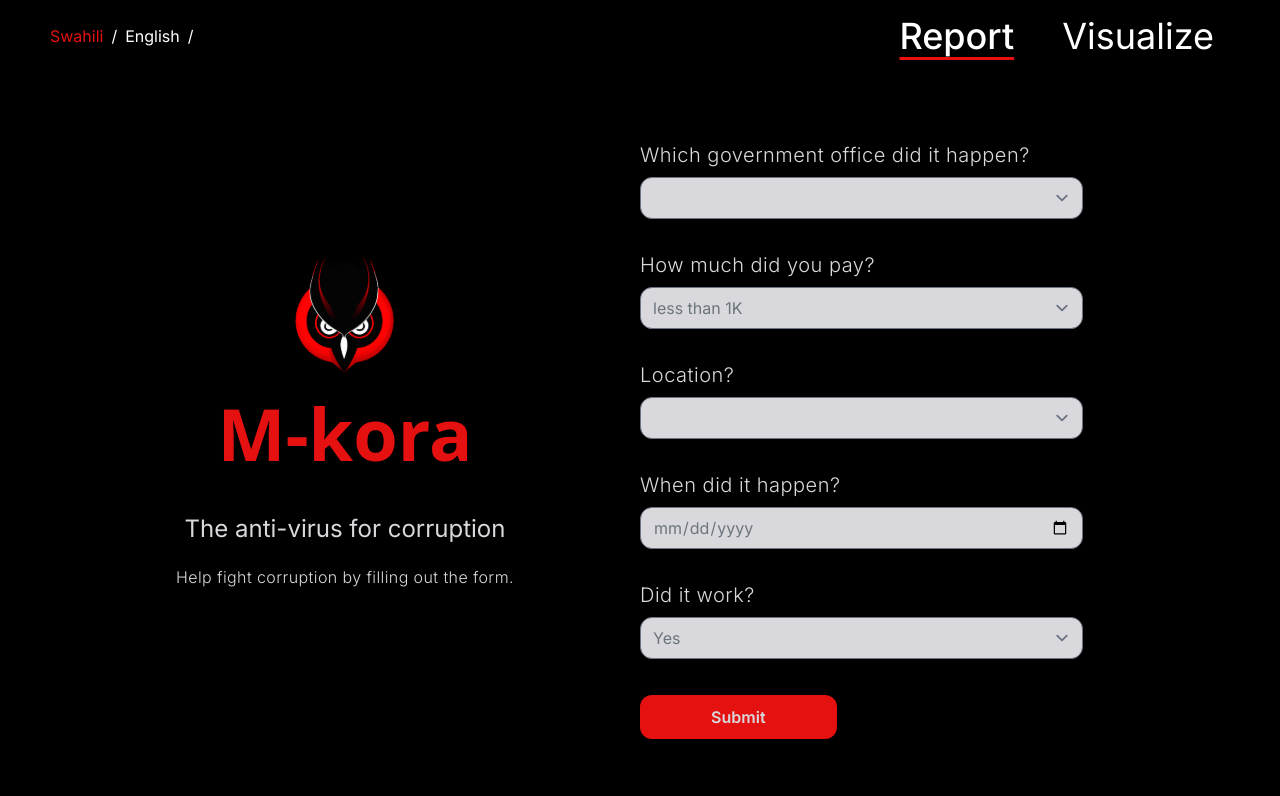
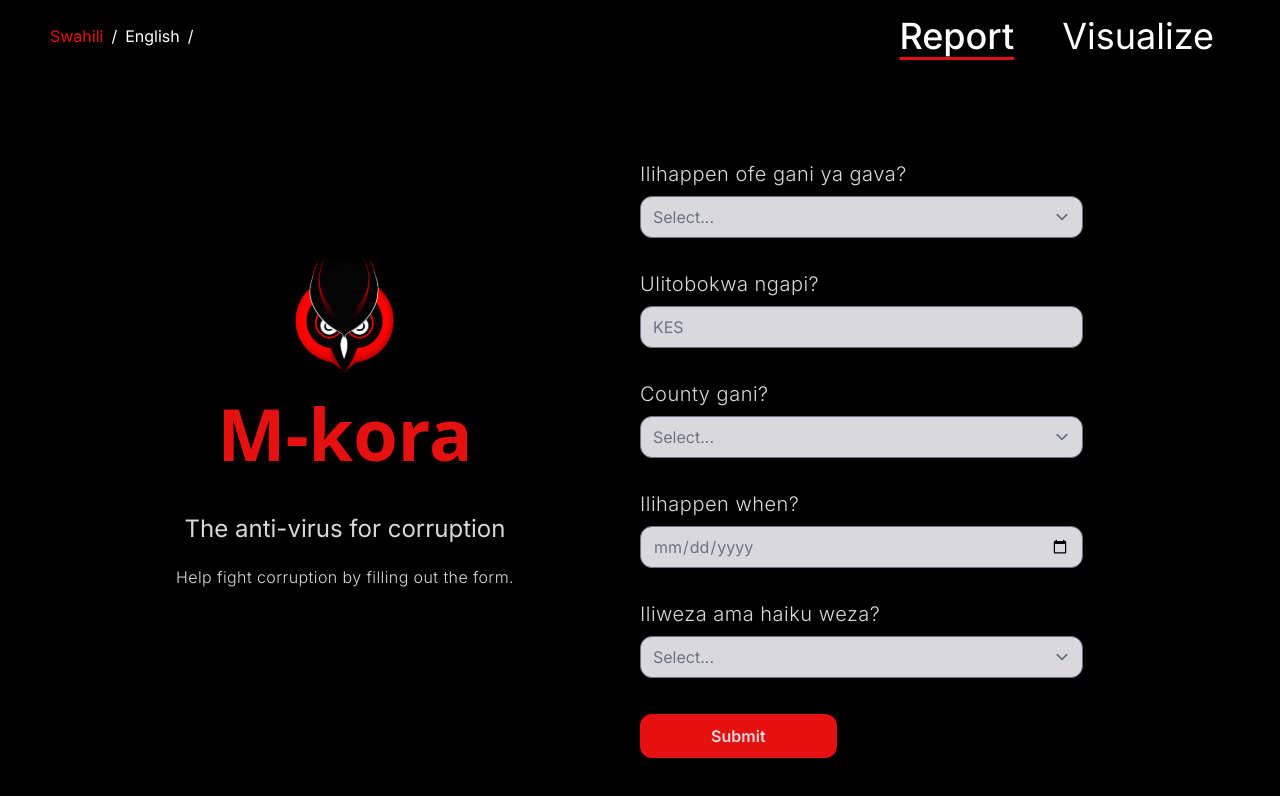
Before and after one commit to asamisellah/mkora-frontend, a Next.js app: page /report in a window 1280 px wide. Shown: the top 796 px of the page. Built offline with nearby package versions, Linux system fonts and the light colour scheme.

Commit message:
refactor form

```diff
--- a/app/components/input.jsx
+++ b/app/components/input.jsx
@@ -1,9 +1,12 @@
-export default function Input ({label, name, type="text", validators, register}) {
+export default function Input({ label, name, type = "text", validators, register, errors, placeholder }) {
   return (
     <section className="field">
       <label className="label">{ label }</label>
-      <input type={type} className="input" {...register(name, {...validators})} />
+      <input
+        type={type}
+        placeholder={placeholder}
+        className="input" {...register(name, { ...validators })} />
+      {errors && <p className="text-primary text-xs pt-2">{errors.message }</p>}
     </section>
-
   )
 }
--- a/app/components/languageMenu.jsx
+++ b/app/components/languageMenu.jsx
@@ -5,7 +5,7 @@ export default function LanguageMenu({ language, setLanguage }) {
     <div className="text-secondary font-normal flex flex-row items-center justify-center">
       {languages.map((lang, index) => (
         <>
-          <button key={index} className={language == lang && "text-primary"} onClick={()=>{setLanguage(lang)}}>{lang}</button>
+          <button key={index} className={language == lang ? "text-primary": ""} onClick={()=>{setLanguage(lang)}}>{lang}</button>
           <div className="mx-2">/</div>
         </>
       ))}
--- a/app/components/navbar.jsx
+++ b/app/components/navbar.jsx
@@ -16,12 +16,12 @@ export default function Navbar({ navLinks, children }) {
   }
 
   const getMobileMenu = () => {
-    navLinks.map(link => (
+    navLinks.map((link, index) => (
       <li key={link.name}>
         <Link
           className={`text-4xl ml-4 p-4 text-secondary  ${isActive(link) ? "underline underline-offset-8 decoration-primary font-medium": "font-normal"}`}
           href={link.href}
-          key={link.name}>
+          key={index+link.name}>
           {link.name}
         </Link>
       </li>
--- a/app/components/select.jsx
+++ b/app/components/select.jsx
@@ -1,18 +1,22 @@
-export default function Select({ label, name, validators, options = [], register }) {
+export default function Select({ label, name, validators, options = [], register, optionKeys, errors }) {
 
   return (
     <section className="field">
       <label className="label">{ label }</label>
 
       <select className="input" {...register(name, { ...validators })}>
+        <option value="">Select...</option>
         {options.length && options.map(option => {
           return (
-            <option key={option.value} value={option.value}>{option.name["english"] ? option.name["english"] : option.name }</option>
-          )
-        }
+            <option
+              key={option[optionKeys.value]}
+              value={option[optionKeys.value]}>
+              {option[optionKeys.name]["english"] ? option[optionKeys.name]["english"] : option[optionKeys.name]}
+            </option>
+          )}
         )}
-
       </select>
+      {errors && <p className="text-primary text-xs pt-2">{errors.message }</p>}
     </section>
 
   )
--- a/app/constants.js
+++ b/app/constants.js
@@ -4,23 +4,37 @@ export const navLinks = [
 ]
 
 export const fields = [
-  { name: 'institution', label: { english: "Which government office did it happen?", swahili: "Ilihappen ofe gani ya gava?" }, type: "select", validators: { required: true } },
-  { name: "amount", label: { english: "How much did you pay?", swahili: "Ulitobokwa ngapi?" }, type: "select", validators: { required: true } },
-  { name: "location", label: { english: "Location?", swahili: "County gani?" }, type: "select", validators: { required: true } },
-  { name: "incidentDate", label: { english: "When did it happen?", swahili: "Ilihappen when?" }, type: "date", validators: { required: true } },
-  { name: "itWorked", label: { english: "Did it work?", swahili: "Iliweza ama haiku weza?" }, type: "select", validators: { required: true } }
+  {
+    name: 'institution', label: { english: "Which government office did it happen?", swahili: "Ilihappen ofe gani ya gava?" }, type: "select",
+    optionsKey: { optionName: "agencies", optionKeys: { value: "id", name: "name" } },
+    validators: { swahili: { required: "Chagua huduma" }, english: { required: "Select an institution" } }
+  },
+  {
+    name: "amount", label: { english: "How much did you pay?", swahili: "Ulitobokwa ngapi?" }, type: "number", placeholder: "KES",
+    validators: { swahili: { required: "Inahitajika" }, english: { required: "Enter Amount" } }
+  },
+  {
+    name: "location", label: { english: "Location?", swahili: "County gani?" }, type: "select",
+    optionsKey: { optionName: "counties", optionKeys: { value: "code", name: "name" } },
+    validators: { swahili: { required: "Chagua county" }, english: { required: "Select a county" } }
+  },
+  {
+    name: "incidentDate", label: { english: "When did it happen?", swahili: "Ilihappen when?" }, type: "date",
+    validators: { swahili: { required: "Chagua siku" }, english: { required: "Select a date" } }
+  },
+  {
+    name: "itWorked", label: { english: "Did it work?", swahili: "Iliweza ama haiku weza?" }, type: "select", optionsKey: { optionName: "itWorked" },
+    validators: { swahili: { required: "Chagua moja" }, english: { required: "Select option" } }
+  }
 ]
 
-
-// export const fieldsOrder = [
-//   "institution",
-//   "amount",
-//   "location",
-//   "incidentDate",
-//   "itWorked"
-// ]
-
 export const options = {
+  agencies: [
+    { id: "1", name: "KRA", keys: { value: "id", name: "name" } }
+  ],
+  counties: [
+    { code: "47", name: "Nairobi" }
+  ],
   amount: [
     { name: "less than 1K", value: "below-1k" },
     { name: "above 10K", value: "above-1k" },
--- a/app/globals.css
+++ b/app/globals.css
@@ -9,7 +9,7 @@ body {
 
 @layer components{
   .input{
-    @apply text-darkgray bg-lightgray rounded-xl md:w-9/12
+    @apply text-darkgray bg-lightgray rounded-xl
   }
 
   .label{
@@ -17,40 +17,11 @@ body {
   }
 
   .field{
-    @apply flex flex-col my-4 text-xl
+    @apply flex flex-col my-4 text-xl md:w-9/12 w-full
+  }
+
+  .submit-btn{
+    @apply transition ease-in-out delay-75 bg-primary text-lightgray font-semibold md:w-4/12 py-2.5 px-8
+    mt-5 rounded-xl disabled:bg-darkgray hover:bg-opacity-75 hover:duration-300
   }
 }
-
-/* .logo-header{
-  font-size: 2.5rem;
-}
-
-.header{
-  margin: 2rem 0;
-}
-
-.container{
-  width: 60%;
-  margin: 0 auto;
-}
-
-.survey{
-  padding: 2rem;
-}
-
-.label{
-  padding: 1rem 0;
-}
-
-.input{
-  border-color: #dedede;
-  border-radius: 10px;
-  color: gray;
-}
-
-.button{
-  border-radius: 6px;
-  padding: 0.5rem 2rem;
-  background-color: #1399fc;
-  color: #fff;
-}*/
--- a/app/layout.js
+++ b/app/layout.js
@@ -1,7 +1,5 @@
 import './globals.css'
 import { Inter } from 'next/font/google'
-import Navbar from './components/navbar'
-import { navLinks } from './constants'
 
 const inter = Inter({ subsets: ['latin'] })
 
--- a/app/report/page.jsx
+++ b/app/report/page.jsx
@@ -1,14 +1,65 @@
 'use client'
 
-import { useForm } from "react-hook-form"
+import Link from "next/link"
+import { useEffect, useState } from "react"
+import { useForm, ErrorMessage } from "react-hook-form"
 import Input from "../components/input"
 import Select from "../components/select"
 import { fields, options } from "../constants"
+// import { getOptions } from "../api/route"
 
-const Statistics = () => {
-  const { register, handleSubmit } = useForm()
-  const onSubmit = (data) => console.log(data)
-  const language = "english"
+
+const Report = () => {
+  // const [options, setOptions] = useState({})
+
+  const { register, handleSubmit, formState: { errors, isSubmitting, isSubmitted }, } = useForm(
+    {
+      defaultValues: {
+        amount: ""
+      }
+    })
+  const language = "swahili"
+
+  // On submit:
+  // Check for valid state/errors (Validations if field is missing)
+  // Submit data
+  // Handle is submitting state
+  // Handle is submitted state i.e. both error and success
+
+  // useEffect(() => {
+  // await fetch(`http://localhost:9080/api/v1/options`, {
+  //   headers: {
+  //     'Content-Type': 'application/json',
+  //   }
+  //    const fetchOptions = async() => {
+  //     const result = await getOptions()
+  //     if (!ignore) {
+  //       console.log(result)
+  //       setOptions(result)
+  //     }
+  //   }
+
+  //   let ignore = false;
+
+  //   fetchOptions()
+
+  //   return () => {
+  //     ignore = true;
+  //   };
+  // }, [])
+
+
+
+
+  const onSubmit = (data) => {
+    console.log(data)
+  }
+
+  // console.log('Errors', errors)
+
+  // console.log('IsDirty', isDirty, 'dirtyFields', dirtyFields)
+
+
 
 
   const renderInputs = () => {
@@ -17,39 +68,62 @@ const Statistics = () => {
       switch (field.type) {
         case "select":
           // Get the options based on the name
+          const {optionName, optionKeys = {name: "name", value: "value"}} = field.optionsKey
           return (
+            <>
               <Select
-              key={index}
+                key={field.name}
                 {...field}
                 register={register}
                 label={field.label[language]}
                 name={field.name}
-              options={options[field.name]}
+                options={options[optionName]}
+                optionKeys={optionKeys}
+                errors={errors[field.name]}
+                validators={field.validators[language]}
               >
               </Select>
+          </>
           )
 
         default:
           return (
+            <>
               <Input
-              key={index}
+                key={field.name}
                 {...field}
                 register={register}
                 label = {field.label[language]}
                 name={field.name}
+                errors={errors[field.name]}
+                validators={field.validators[language]}
               ></Input>
+
+            </>
           )
       }
-
     })
   }
 
   return (
+    <>
+      {isSubmitted ? (
+        <div className="text-lightgray font-semibold text-xl text-center flex flex-col">
+          <p className="mb-4"> Successfully submitted. Thank you for your contribution! </p>
+          <Link className="text-primary mb-2 hover:text-opacity-75" href="/analytics">View statistics</Link>
+          <Link className="text-primary hover:text-opacity-75" href="/">Back</Link>
+        </div>
+      ) : (
         <form className="flex flex-col" onSubmit={handleSubmit(onSubmit)}>
           {renderInputs()}
-
-      <input className="bg-primary text-lightgray font-semibold md:w-4/12 py-2.5 px-8 mt-5 rounded-xl" type="submit" />
+          <input
+            className="submit-btn"
+            disabled={isSubmitting}
+            type="submit" />
         </form>
         )
       }
-export default Statistics
+    </>
+  )
+}
+export default Report
--- a/app/styles/report/styles.css
+++ b/app/styles/report/styles.css
@@ -6,23 +6,10 @@
   grid-template-areas:
     "nav nav"
     "header main";
-
-}
-
-@media (max-width: 600px) {
-  .report {
-    grid-template-columns: 1fr;
-    grid-template-rows: auto auto auto;
-    grid-template-areas:
-      "nav"
-      "header"
-      "main";
-  }
 }
 
 .nav-area {
   grid-area: nav;
-
 }
 
 .header {
@@ -34,5 +21,24 @@
   grid-area: main;
   place-self: center;
   width: 100%;
+  max-height: 80%;
+}
 
+@media (max-width: 767px) {
+  body {
+    margin: 1rem;
+  }
+
+  .report {
+    grid-template-columns: 1fr;
+    grid-template-rows: auto auto auto;
+    grid-template-areas:
+      "nav"
+      "header"
+      "main";
+  }
+
+  .main{
+    width: 80%;
+  }
 }
```
Also changed, not shown: app/api/route.txt (added), 2 other files (tests, documents, lock files or other folders). Lines whose indentation alone changed are shown as unchanged.
